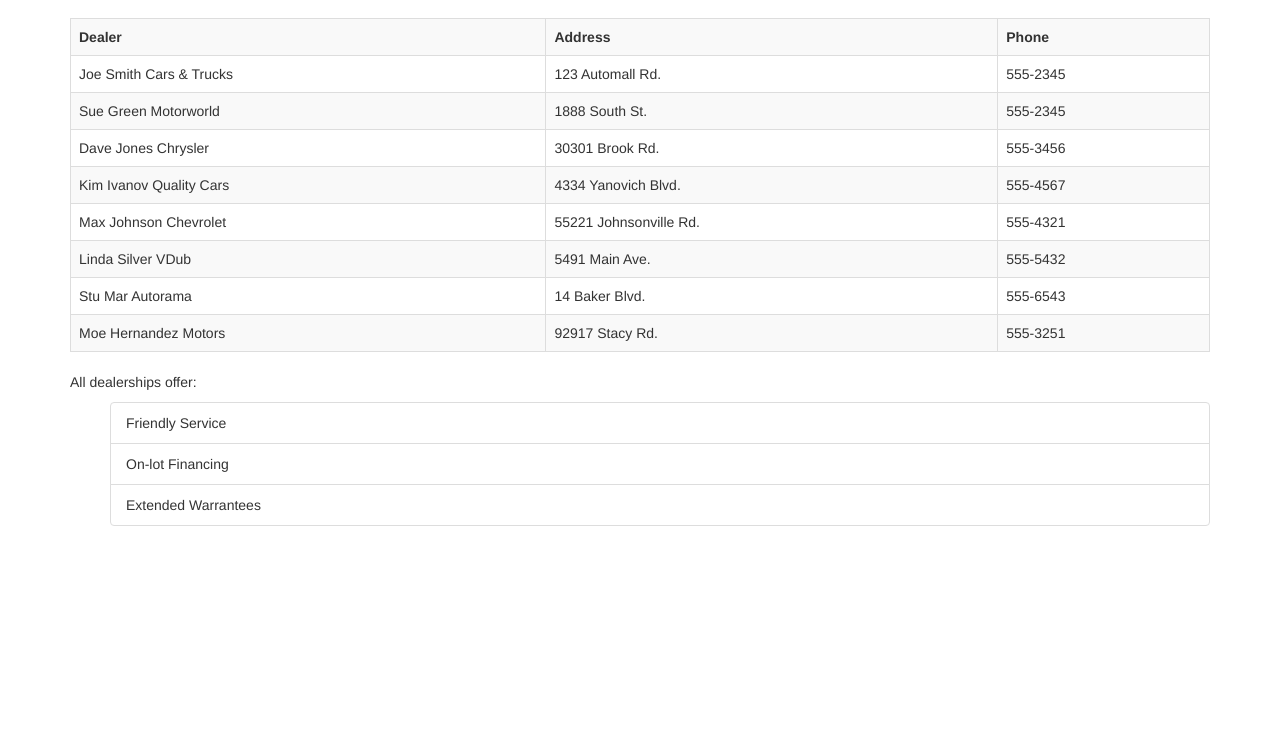
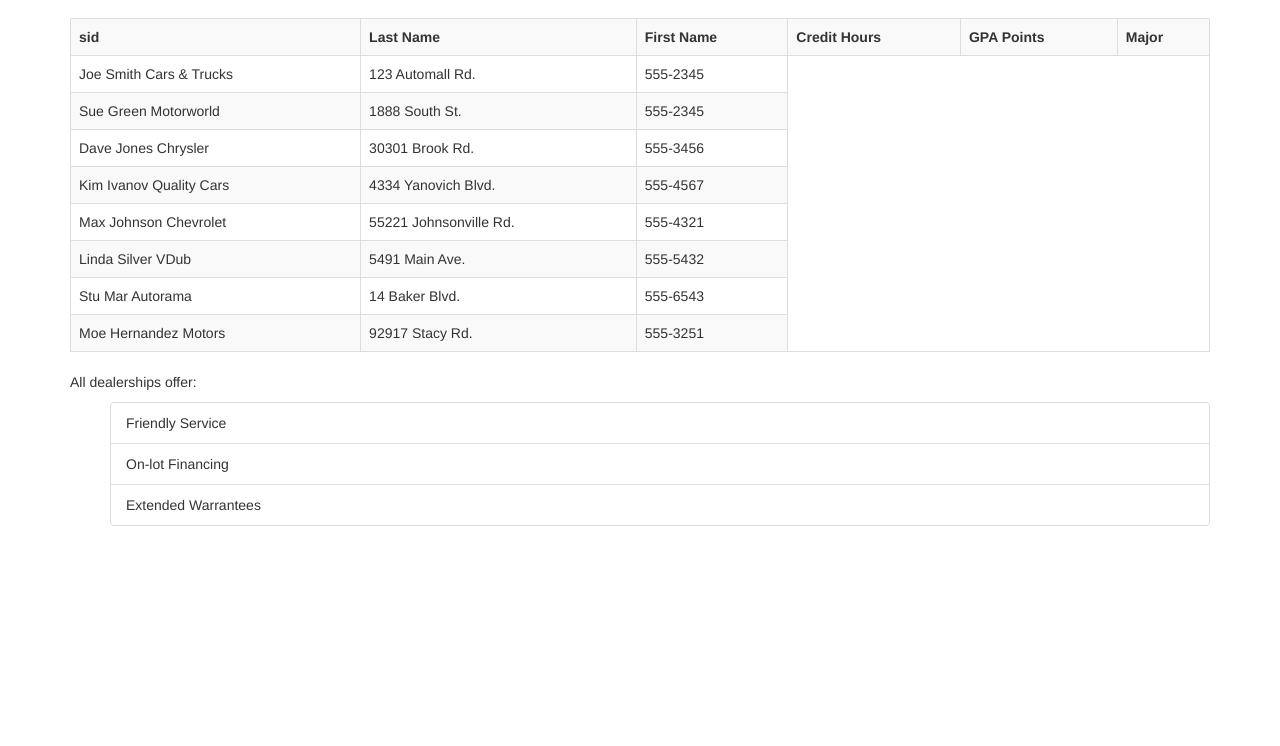
Before and after one commit to ombaker/ombaker2.github.io, a plain HTML site: page index.html in a window 1280 px wide. Shown: the part 54-800 px from the top of the page. Drawn offline with nearby package versions, Linux system fonts and the light colour scheme.

Commit message:
Add files via upload

```diff
--- a/index.html
+++ b/index.html
@@ -27,9 +27,12 @@
 
           <table class="table table-bordered table-striped">
           	<tr>
-             	<th>Dealer</th>
-              	<th>Address</th>
-              	<th>Phone</th>
+             	<th>sid</th>
+              	<th>Last Name</th>
+              	<th>First Name</th>
+				<th>Credit Hours</th>
+				<th>GPA Points</th>
+				<th>Major</th>
           	</tr>
           	<tr> <td>Joe Smith Cars & Trucks</td><td>123 Automall Rd.</td><td>555-2345</td></tr>
             <tr> <td>Sue Green Motorworld</td><td>1888 South St.</td><td>555-2345</td></tr>
```
